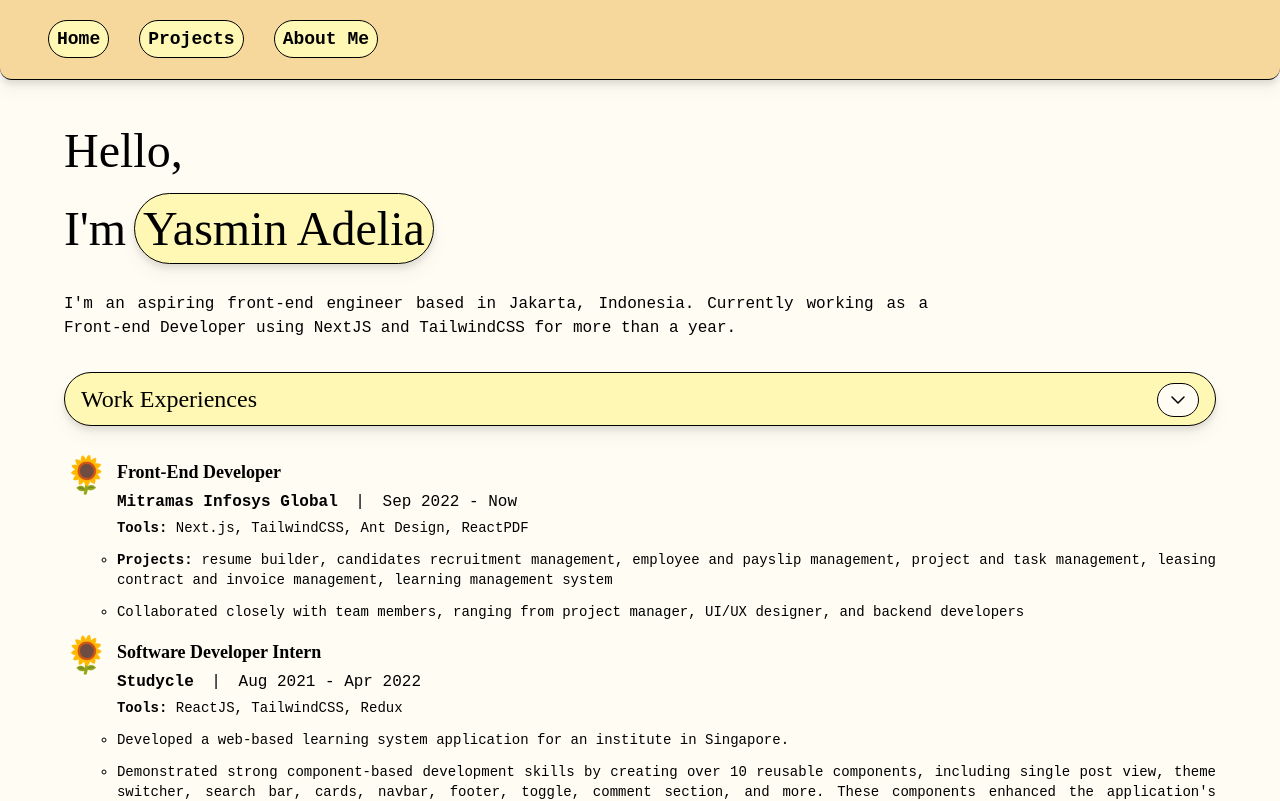
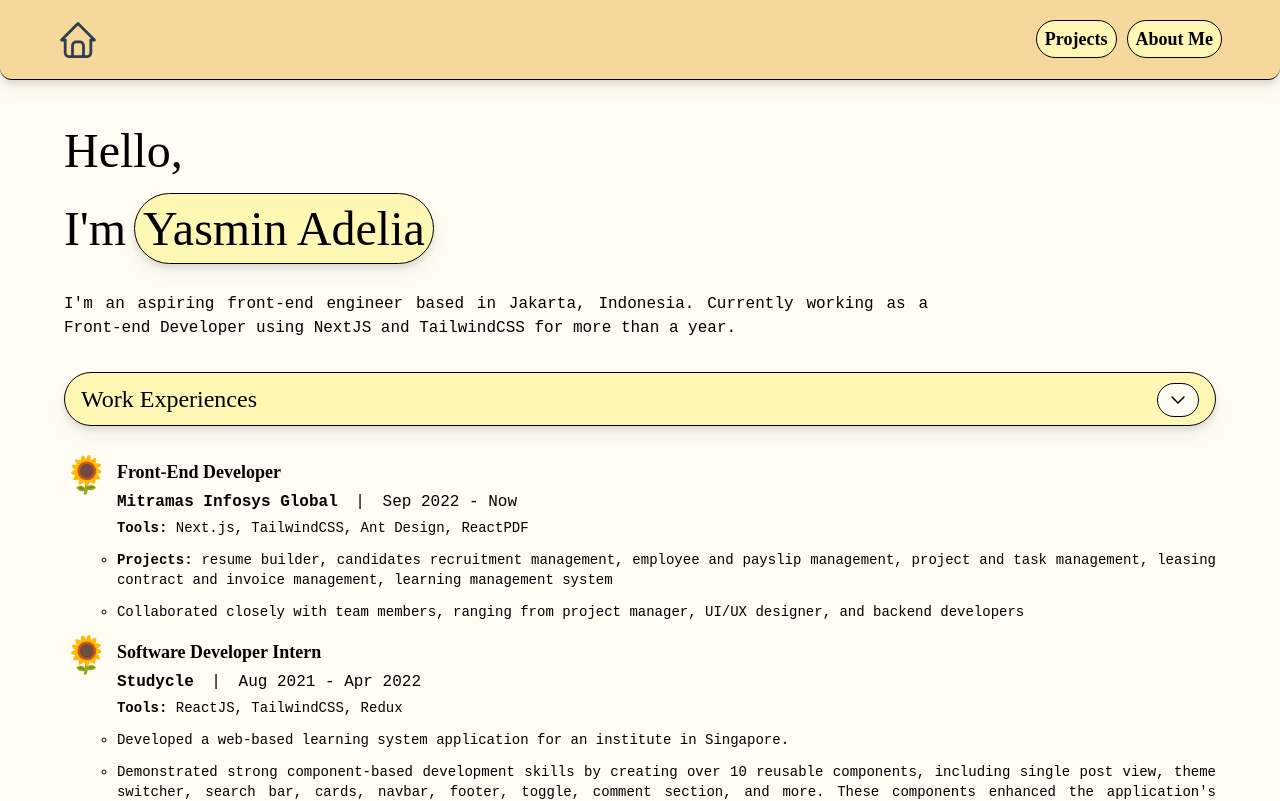
Before and after one commit to yasminadelia/personal-web2023, a Next.js app: page / in a window 1280 px wide. Shown: the top 801 px of the page. Built offline with nearby package versions, Linux system fonts and the light colour scheme.

Commit message:
style: change home button

```diff
--- a/src/components/icons.jsx
+++ b/src/components/icons.jsx
@@ -35,4 +35,24 @@ const XIcon = ({ size, color }) => (
   </svg>
 );
 
-export { ChevronUpIcon, XIcon };
+const HomeIcon = ({ size, color }) => (
+  <svg
+    xmlns="http://www.w3.org/2000/svg"
+    className="icon icon-tabler icon-tabler-home"
+    width={size ? size : "44"}
+    height={size ? size : "44"}
+    viewBox="0 0 24 24"
+    strokeWidth="1.5"
+    stroke={color ? color : "#2c3e50"}
+    fill="none"
+    strokeLinecap="round"
+    strokeLinejoin="round"
+  >
+    <path stroke="none" d="M0 0h24v24H0z" fill="none" />
+    <path d="M5 12l-2 0l9 -9l9 9l-2 0" />
+    <path d="M5 12v7a2 2 0 0 0 2 2h10a2 2 0 0 0 2 -2v-7" />
+    <path d="M9 21v-6a2 2 0 0 1 2 -2h2a2 2 0 0 1 2 2v6" />
+  </svg>
+);
+
+export { ChevronUpIcon, XIcon, HomeIcon };
--- a/src/components/layout/Header.jsx
+++ b/src/components/layout/Header.jsx
@@ -1,19 +1,23 @@
 import Link from "next/link";
 import React from "react";
 import { ButtonSys } from "../buttons";
+import { HomeIcon } from "../icons";
 
 const Header = () => {
   return (
-    <nav className="flex h-20 items-center rounded-b-xl border-b border-black bg-theme3 px-12 drop-shadow-lg">
-      <ul className="justify-left grid grid-flow-col">
+    <nav className="flex h-20 items-center justify-between rounded-b-xl border-b border-black bg-theme3 px-12 drop-shadow-lg ">
+      <Link href="/" className="rounded-lg p-2 hover:bg-theme2">
+        <HomeIcon />
+      </Link>
+      <ul className="grid grid-flow-col">
         {links.map(({ label, href }) => (
           <li key={label}>
-            <ButtonSys className="mr-7 whitespace-nowrap" bgColor={"bg-theme2"}>
+            <ButtonSys className="mr-2 whitespace-nowrap" bgColor={"bg-theme2"}>
               <Link
                 href={href}
                 className="font-semibold text-black no-underline hover:text-black hover:no-underline"
               >
-                {label}
+                <h5>{label}</h5>
               </Link>
             </ButtonSys>
           </li>
@@ -24,7 +28,6 @@ const Header = () => {
 };
 
 const links = [
-  { href: "/", label: "Home" },
   { href: "/projects", label: "Projects" },
   { href: "/about", label: "About Me" },
 ];
```
